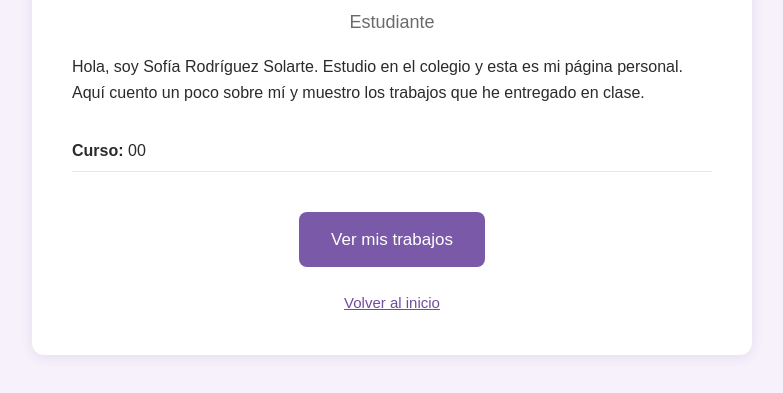
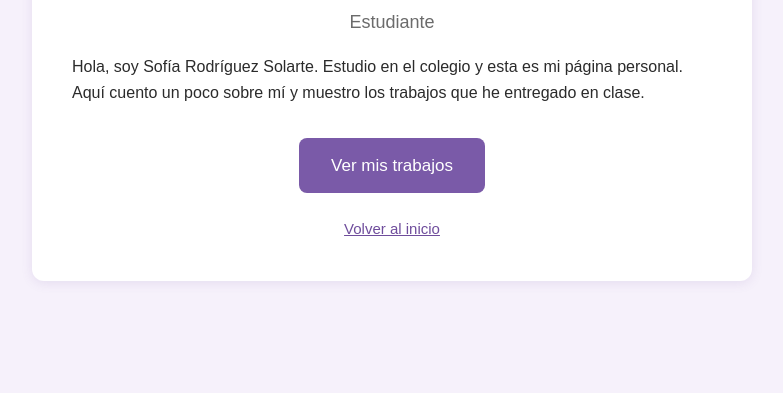
Before and after one commit to ThinkerTank/pagina-mi-perfil, a plain HTML site: page perfil.html in a window 1280 px wide. Shown: the part 145-538 px from the top of the page, without its empty margins (248-1031 px from the left). Drawn offline with Linux system fonts and the light colour scheme.

Commit message:
Add files via upload

```diff
--- a/perfil.html
+++ b/perfil.html
@@ -23,12 +23,6 @@
             trabajos que he entregado en clase.
         </p>
 
-        <!-- CAMBIAR: el número del curso.
-             Para agregar otro dato, copia una línea <li> entera. -->
-        <ul class="datos">
-            <li><strong>Curso:</strong> 00</li>
-        </ul>
-
         <!-- Este enlace lleva a la página de los trabajos -->
         <a class="boton" href="trabajos.html">Ver mis trabajos</a>
 
```
